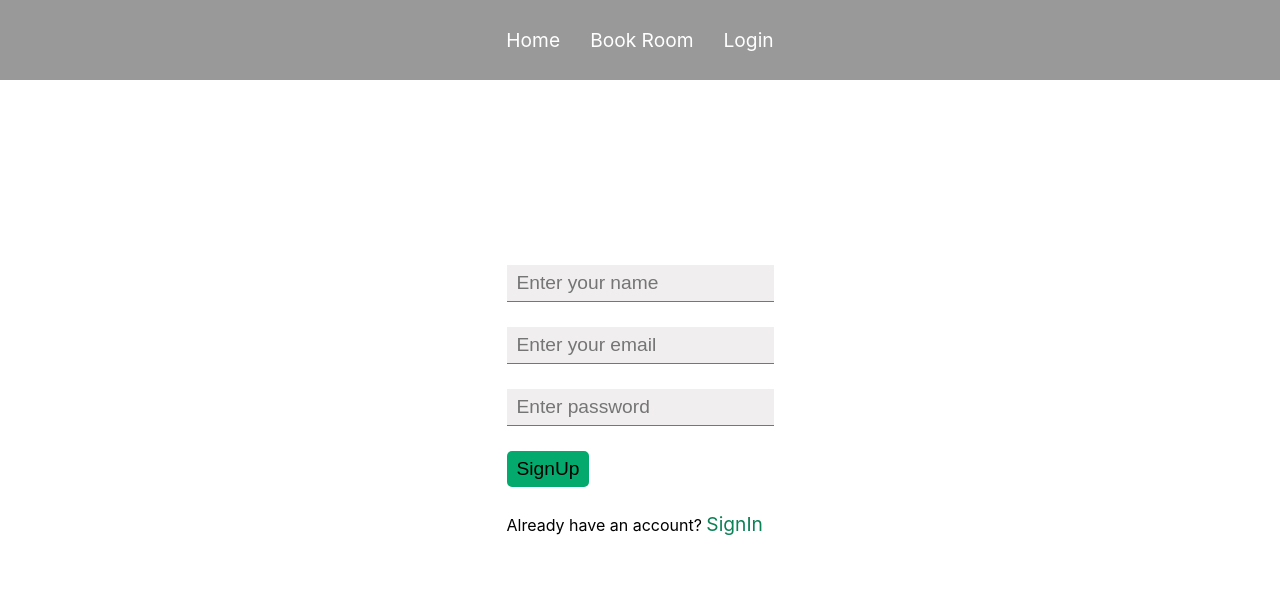
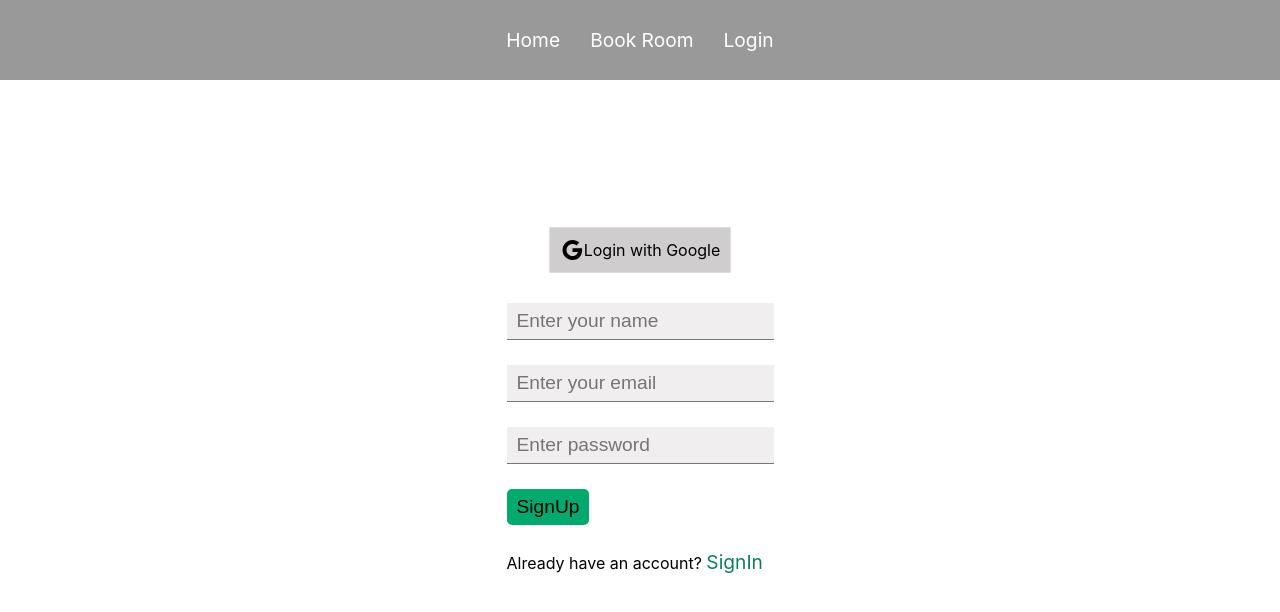
Before and after one commit to Nuralam30/room_booking_mangement, a React (Create React App) app: page /login in a window 1280 px wide. Shown: the top 612 px of the page. Built offline with nearby package versions, Linux system fonts and the light colour scheme.

Commit message:
login code modified

```diff
--- a/package.json
+++ b/package.json
@@ -5,10 +5,12 @@
   "dependencies": {
     "@emotion/react": "^11.10.5",
     "@emotion/styled": "^11.10.5",
+    "@mui/icons-material": "^5.10.16",
     "@mui/material": "^5.10.17",
     "@testing-library/jest-dom": "^5.16.5",
     "@testing-library/react": "^13.4.0",
     "@testing-library/user-event": "^13.5.0",
+    "firebase": "^9.15.0",
     "react": "^18.2.0",
     "react-dom": "^18.2.0",
     "react-router-dom": "^6.4.5",
--- a/src/components/Login/Login.css
+++ b/src/components/Login/Login.css
@@ -38,3 +38,14 @@ p span{
 p span:hover{
     text-decoration: underline;
 }
+
+.googleLogin{
+    display: flex;
+    justify-content: center;
+    align-items: center;
+    padding: 10px;
+    border: 1px solid #dedede;
+    background-color: #cfcdcd;
+    margin-bottom: 30px;
+    cursor: pointer;
+}
--- a/src/components/Login/Login.js
+++ b/src/components/Login/Login.js
@@ -1,13 +1,21 @@
 import React from 'react';
 import './Login.css';
 import Navbar from '../Header/Navbar/Navbar';
+import GoogleIcon from '@mui/icons-material/Google';
+import { handleGoogleLogin, intializeUserLogin } from './firebaseLoginManager';
+
 
 const Login = () => {
+
+    intializeUserLogin();
+
     return (
         <div className='login'>
             <Navbar></Navbar>
 
             <div className="login-form">
+                <div className='googleLogin' onClick={handleGoogleLogin}> <GoogleIcon /><span>Login with Google</span></div>
+
                 <form action="signIn" method='post'>
                     <input type="text" placeholder='Enter your name' name='name' /><br />
                     <input type="email" placeholder='Enter your email' name='email' /><br />
--- /dev/null
+++ b/src/components/Login/firebaseConfig.js
@@ -0,0 +1,12 @@
+
+const firebaseConfig = {
+  apiKey: "AIzaSyCCuujPkAr6-vmhszuLnpe0APJWH19B4wo",
+  authDomain: "room-booking-management-f845a.firebaseapp.com",
+  projectId: "room-booking-management-f845a",
+  storageBucket: "room-booking-management-f845a.appspot.com",
+  messagingSenderId: "787966804898",
+  appId: "1:787966804898:web:7dc6b66bf8d85699fa28fb"
+};
+
+
+export default firebaseConfig;
--- /dev/null
+++ b/src/components/Login/firebaseLoginManager.js
@@ -0,0 +1,16 @@
+
+import { initializeApp } from "firebase/app";
+import { getAuth } from "firebase/auth";
+import firebaseConfig from "./firebaseConfig";
+
+
+export const intializeUserLogin = () =>{
+    const app = initializeApp(firebaseConfig);
+    const auth = getAuth(app);
+}
+
+
+// FIREBASE GOOGLE SIGNIN
+export const handleGoogleLogin = () =>{
+    console.log('signed in')
+}
```
Also changed, not shown: 2 other files (tests, documents, lock files or other folders).
